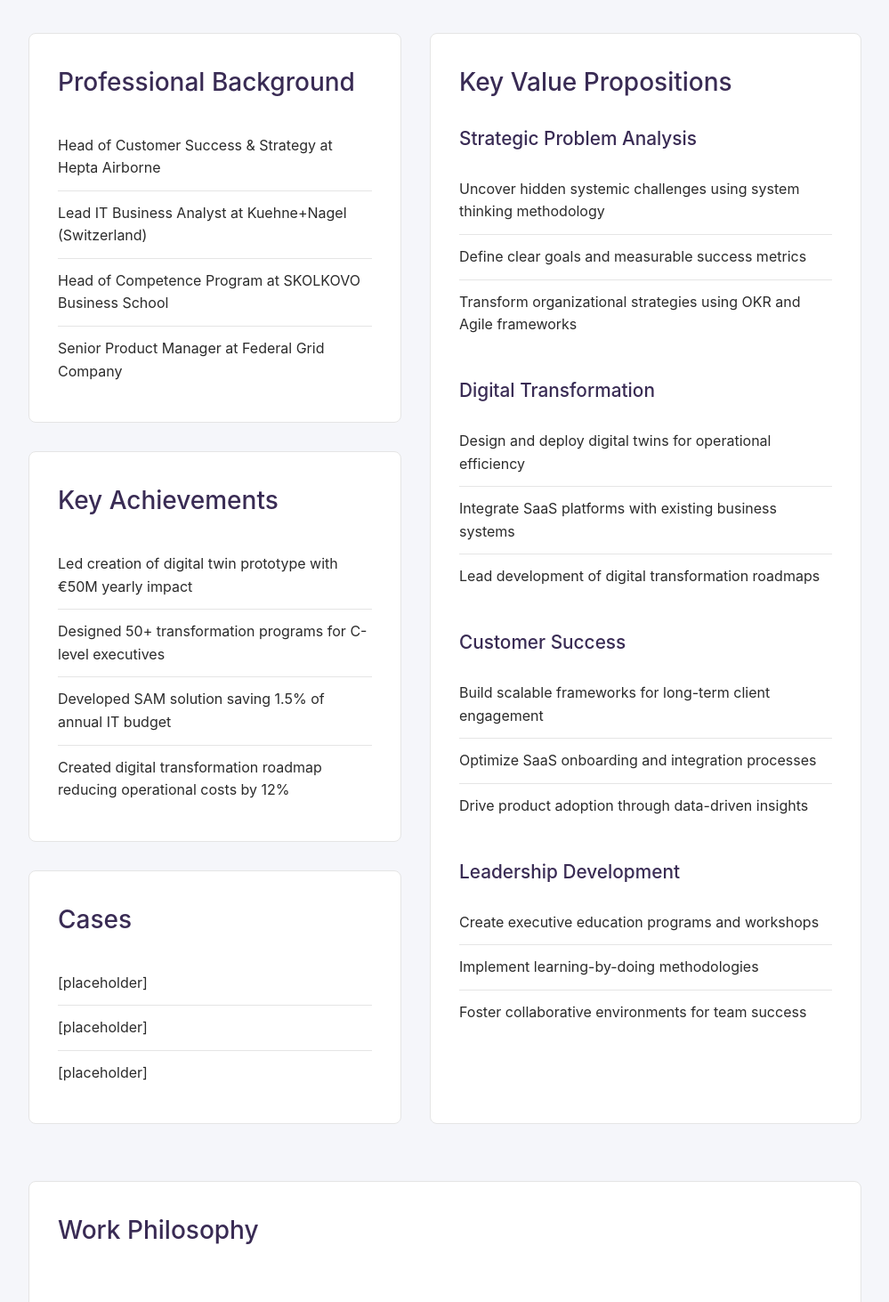
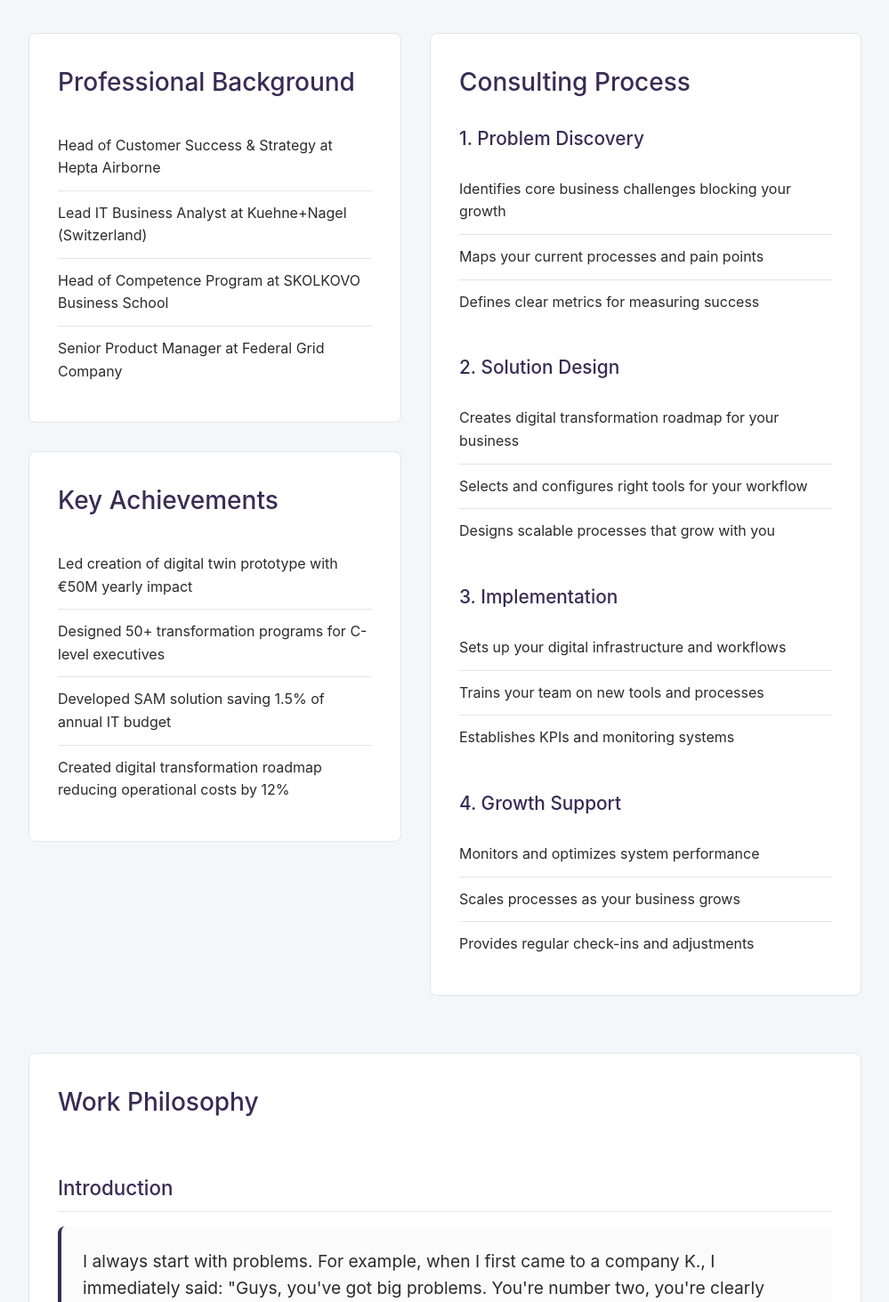
Before and after one commit to terminalcuriosity/straylight, a plain HTML site: page ilya.html in a window 1280 px wide. Shown: the part 440-1903 px from the top of the page at 89% size, without its empty margins (140-1139 px from the left). Drawn offline with Linux system fonts and the light colour scheme.

Commit message:
Add files via upload

```diff
--- a/ilya.html
+++ b/ilya.html
@@ -59,47 +59,39 @@
                                 <li>Created digital transformation roadmap reducing operational costs by 12%</li>
                             </ul>
                         </div>
-                        <div class="profile-section cases">
-                            <h2>Cases</h2>
-                            <ul>
-                                <li><a href="#">[placeholder]</a></li>
-                                <li><a href="#">[placeholder]</a></li>
-                                <li><a href="#">[placeholder]</a></li>
-                            </ul>
-                        </div>
                     </div>
                     <div class="profile-section process">
-                        <h2>Key Value Propositions</h2>
+                        <h2>Consulting Process</h2>
                         <div class="process-step">
-                            <h3>Strategic Problem Analysis</h3>
+                            <h3>1. Problem Discovery</h3>
                             <ul>
-                                <li>Uncover hidden systemic challenges using system thinking methodology</li>
-                                <li>Define clear goals and measurable success metrics</li>
-                                <li>Transform organizational strategies using OKR and Agile frameworks</li>
+                                <li>Identifies core business challenges blocking your growth</li>
+                                <li>Maps your current processes and pain points</li>
+                                <li>Defines clear metrics for measuring success</li>
                             </ul>
                         </div>
                         <div class="process-step">
-                            <h3>Digital Transformation</h3>
+                            <h3>2. Solution Design</h3>
                             <ul>
-                                <li>Design and deploy digital twins for operational efficiency</li>
-                                <li>Integrate SaaS platforms with existing business systems</li>
-                                <li>Lead development of digital transformation roadmaps</li>
+                                <li>Creates digital transformation roadmap for your business</li>
+                                <li>Selects and configures right tools for your workflow</li>
+                                <li>Designs scalable processes that grow with you</li>
                             </ul>
                         </div>
                         <div class="process-step">
-                            <h3>Customer Success</h3>
+                            <h3>3. Implementation</h3>
                             <ul>
-                                <li>Build scalable frameworks for long-term client engagement</li>
-                                <li>Optimize SaaS onboarding and integration processes</li>
-                                <li>Drive product adoption through data-driven insights</li>
+                                <li>Sets up your digital infrastructure and workflows</li>
+                                <li>Trains your team on new tools and processes</li>
+                                <li>Establishes KPIs and monitoring systems</li>
                             </ul>
                         </div>
                         <div class="process-step">
-                            <h3>Leadership Development</h3>
+                            <h3>4. Growth Support</h3>
                             <ul>
-                                <li>Create executive education programs and workshops</li>
-                                <li>Implement learning-by-doing methodologies</li>
-                                <li>Foster collaborative environments for team success</li>
+                                <li>Monitors and optimizes system performance</li>
+                                <li>Scales processes as your business grows</li>
+                                <li>Provides regular check-ins and adjustments</li>
                             </ul>
                         </div>
                     </div>
--- a/styles.css
+++ b/styles.css
@@ -1103,6 +1103,7 @@ a:focus, button:focus {
     display: flex;
     gap: 2rem;
     margin-bottom: 2rem;
+    align-items: flex-start; /* This ensures top alignment */
 }
 
 /* Update the width styles for background and process sections */
@@ -1345,3 +1346,8 @@ a:focus, button:focus {
     opacity: 1;
     transform: translateX(0);
 }
+
+.profile-section.process {
+    flex: 1;
+    height: fit-content; /* This ensures it only takes the space it needs */
+}
```
Also changed, not shown: tatiana.html (+10 -10 lines).
